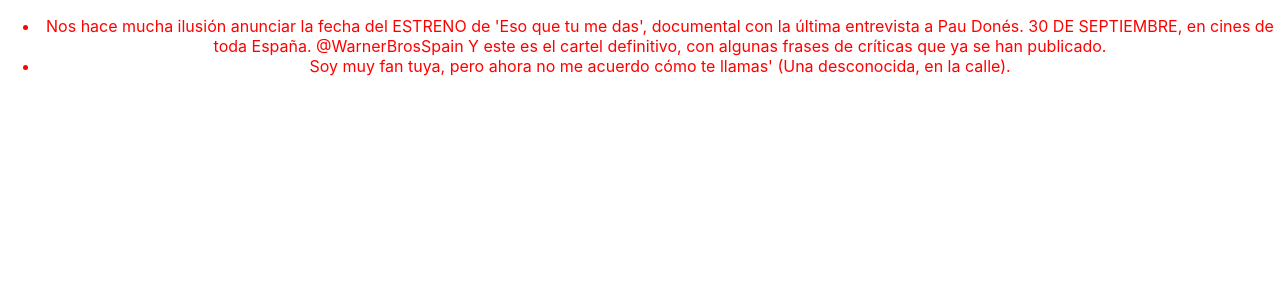
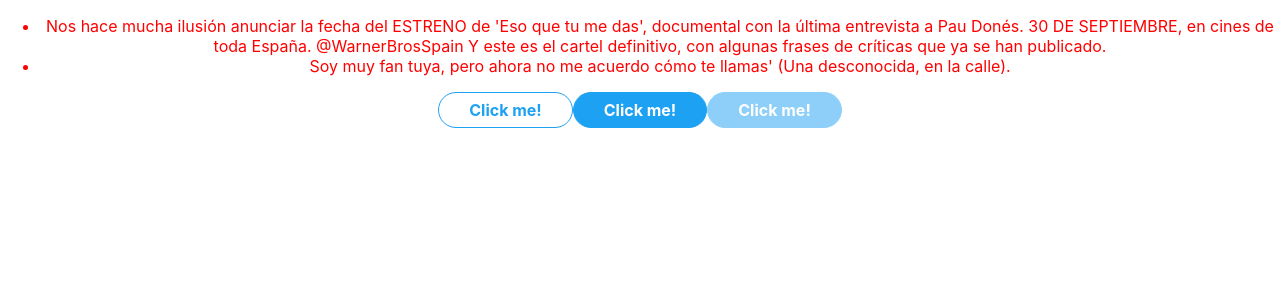
Before and after one commit to albavargasnav/practica-fundamentos-react, a React (Create React App) app: page / in a window 1280 px wide. Shown: the top 300 px of the page. Built offline with nearby package versions, Linux system fonts and the light colour scheme.

Commit message:
add button with styled components

```diff
--- a/package.json
+++ b/package.json
@@ -10,6 +10,7 @@
     "react": "^18.2.0",
     "react-dom": "^18.2.0",
     "react-scripts": "5.0.1",
+    "styled-components": "^5.3.9",
     "web-vitals": "^2.1.4"
   },
   "scripts": {
--- a/src/App.js
+++ b/src/App.js
@@ -1,11 +1,21 @@
 import AdvertisementsPage from './components/advertisements/AdvertisementsPage.js';
 
 import './App.css';
+import Button from './components/shared/Button';
 
 function App() {
   return <div className="App">
     {/* aqui se muestra cada anuncio */}
     <AdvertisementsPage/>
+    <Button variant="secondary" onClick={event => console.log(event)}>
+        Click me!
+      </Button>
+      <Button variant="primary" onClick={event => console.log(event)}>
+        Click me!
+      </Button>
+      <Button variant="primary" disabled onClick={event => console.log(event)}>
+        Click me!
+      </Button>
   </div>;
 }
 
--- /dev/null
+++ b/src/components/shared/Button.js
@@ -0,0 +1,35 @@
+import styled from 'styled-components';
+
+const accentColor = 'rgb(29, 161, 242)';
+
+const Button = styled.button`
+  cursor: pointer;
+  background-color: ${props =>
+    props.variant === 'primary' ? accentColor : 'white'};
+  border-radius: 9999px;
+  border-style: solid;
+  border-width: 1px;
+  border-color: ${accentColor};
+  color: ${props => (props.variant === 'primary' ? 'white' : accentColor)};
+  display: inline-flex;
+  align-items: center;
+  font: inherit;
+  font-weight: bold;
+  min-height: 36px;
+  justify-content: center;
+  min-width: 72px;
+  outline-style: none;
+  opacity: ${props => (props.disabled ? 0.5 : 1)};
+  padding: 0 30px;
+  pointer-events: ${props => (props.disabled ? 'none' : 'auto')};
+  text-decoration: none;
+  transition: background-color 0.2s;
+  &:hover {
+    background-color: ${props =>
+      props.variant === 'primary'
+        ? 'rgb(26, 145, 218)'
+        : 'rgba(29, 161, 242, 0.1)'};
+  }
+`;
+
+export default Button;
```
Also changed, not shown: 1 other file (tests, documents, lock files or other folders).
